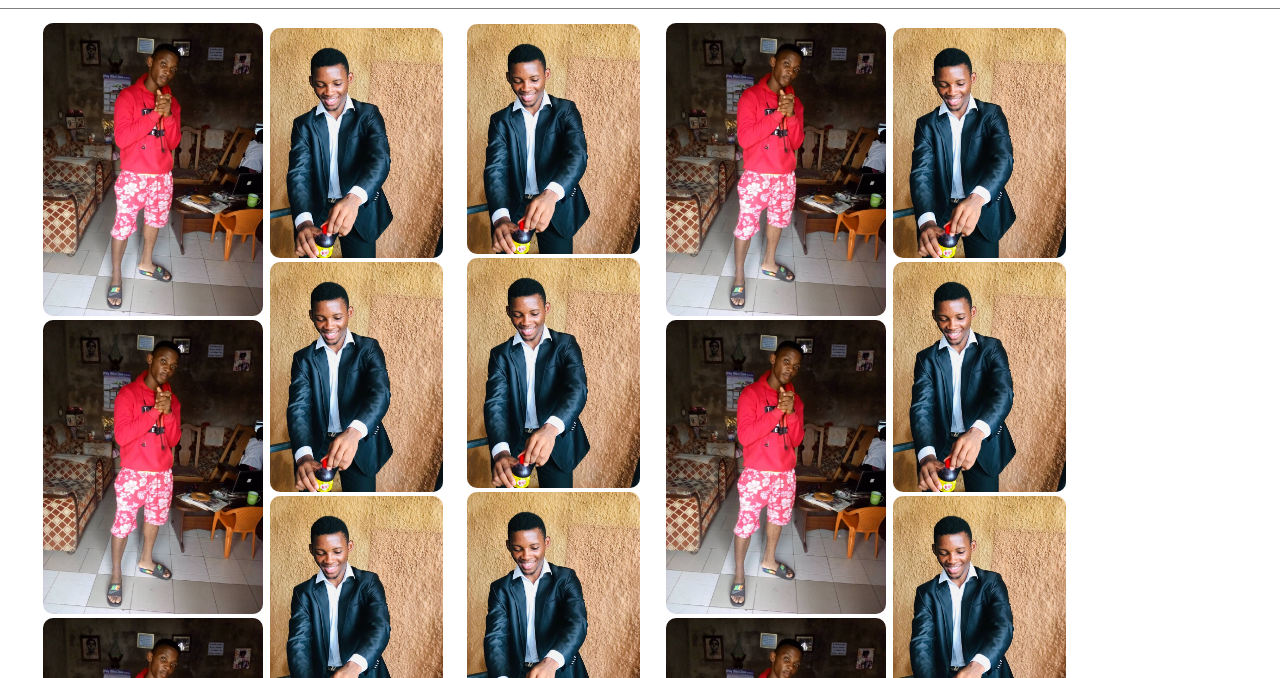
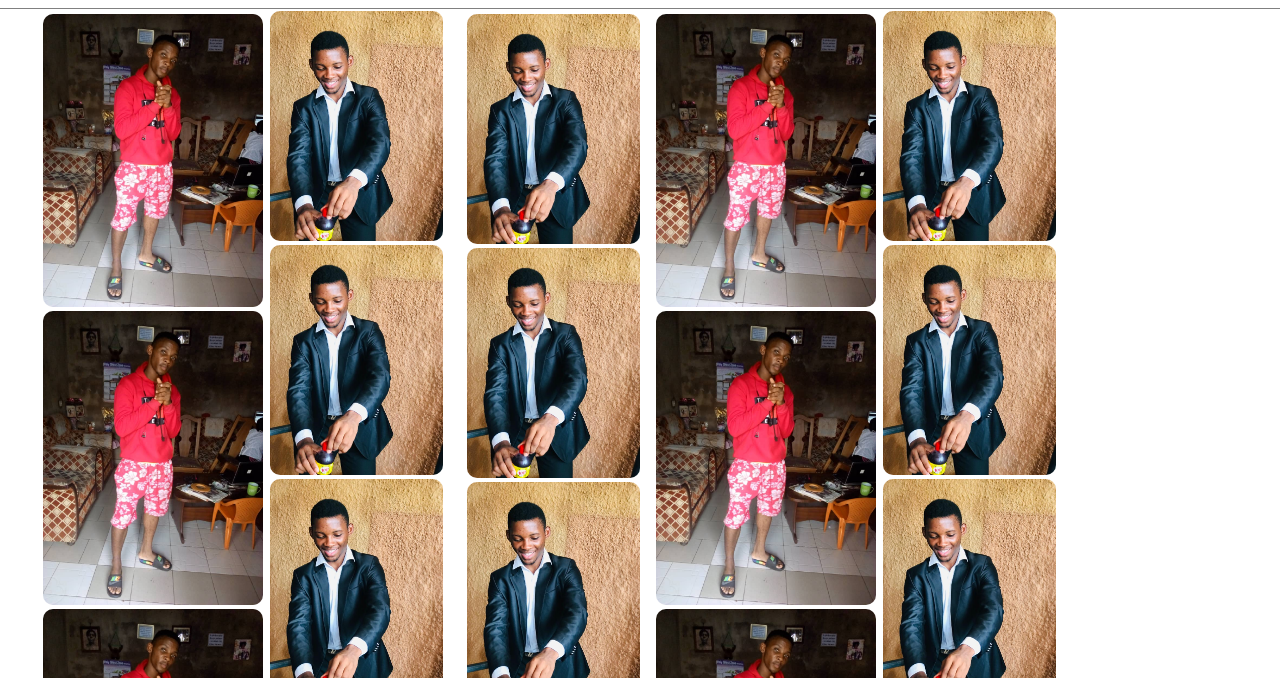
Before and after one commit to pena-daniel/interface_9, a plain HTML site: page index.html in a window 1280 px wide. Shown: the part 122-800 px from the top of the page. Drawn offline with Linux system fonts and the light colour scheme.

Commit message:
reajustement des images

```diff
--- a/style.css
+++ b/style.css
@@ -138,17 +138,20 @@ section div
 {
     display: inline-block;
     width: 215px;
-    min-height: 200px;
+    height: 910px;
     position: relative;
-    top: -35px;
     padding: 5px;
+    overflow: hidden;
 }
 section div:nth-of-type(1){  margin-left: 3%;}
-section div:nth-of-type(2),section div:nth-of-type(5){top: -85px;padding: 3px;}
-section div:nth-of-type(6){top: -165px;}
-section div:nth-of-type(3){top: 10px;}
+section div:nth-of-type(2),section div:nth-of-type(5){
+    top: -5px;
+    padding: 3px;
+    width: 170px;
+}
+section div:nth-of-type(3){width: 175px; }
 section div:nth-of-type(3) img{min-height: 100px;}
-section div:nth-of-type(2),section div:nth-of-type(3),section div:nth-of-type(5){width: 185px;}
+section div:nth-of-type(2),section div:nth-of-type(5){width: 185px;}
 
 section .image_1{
     max-width: 220px;
```
